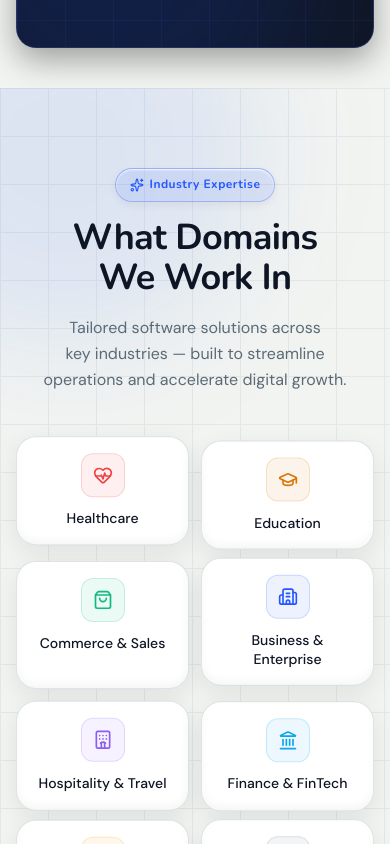
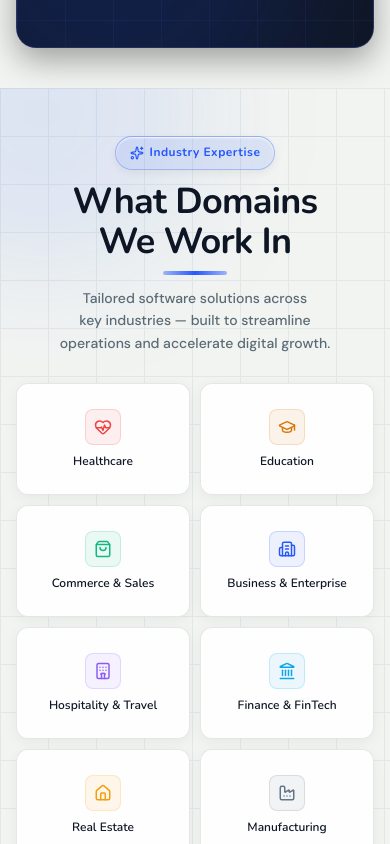
Before and after one commit to khetrikunal/Upstairs_Techno_Portfolio_Frontend, a Next.js app: page / in a window 390 px wide. Shown: the part 5180-6024 px from the top of the page. Built offline with nearby package versions, Linux system fonts and the light colour scheme.

Commit message:
Improve domains and workspace sections

```diff
--- a/components/Domains.tsx
+++ b/components/Domains.tsx
@@ -1,6 +1,7 @@
 "use client";
 
 import { motion, useReducedMotion } from "framer-motion";
+import { useState } from "react";
 import {
   HeartPulse,
   GraduationCap,
@@ -253,88 +254,111 @@ export const DOMAINS: DomainItem[] = [
 
 export default function Domains() {
   const shouldReduceMotion = useReducedMotion();
+  const [activeDomain, setActiveDomain] = useState<string | null>(null);
 
   return (
     <section
       id="domains"
-      className="relative py-20 sm:py-28 lg:py-32 bg-paper overflow-hidden scroll-mt-24 sm:scroll-mt-28"
+      className="relative py-12 sm:py-16 lg:py-20 bg-paper overflow-hidden scroll-mt-24 sm:scroll-mt-28"
     >
       {/* Blueprint grid background */}
-      <div className="absolute inset-0 blueprint-grid opacity-35 pointer-events-none" />
+      <div className="absolute inset-0 blueprint-grid opacity-15 pointer-events-none" />
 
       {/* Decorative gradient glow blobs */}
-      <div className="absolute -top-32 -left-32 w-96 h-96 bg-blueline/10 rounded-full blur-3xl pointer-events-none" />
-      <div className="absolute -bottom-32 -right-32 w-96 h-96 bg-brass/10 rounded-full blur-3xl pointer-events-none" />
+      <div className="domains-glow absolute -top-32 -left-32 w-80 h-80 bg-blueline/10 rounded-full blur-3xl pointer-events-none" />
+      <div className="domains-glow domains-glow-delayed absolute -bottom-32 -right-32 w-80 h-80 bg-blueline/5 rounded-full blur-3xl pointer-events-none" />
 
       <div className="relative mx-auto max-w-7xl px-4 sm:px-6 md:px-8">
         {/* Section Header */}
         <motion.div
-          initial={{ opacity: 0, y: 20 }}
+          initial={shouldReduceMotion ? { opacity: 1 } : { opacity: 0, y: 14 }}
           whileInView={{ opacity: 1, y: 0 }}
           viewport={{ once: true }}
-          transition={{ duration: 0.5 }}
-          className="text-center max-w-3xl mx-auto mb-12 sm:mb-16"
+          transition={{ duration: shouldReduceMotion ? 0 : 0.4 }}
+          className="text-center max-w-3xl mx-auto mb-7 sm:mb-9"
         >
-          <div className="clay-pill clay-pill-accent mb-4">
+          <div className="clay-pill clay-pill-accent mb-3">
             <Sparkles className="w-3.5 h-3.5 text-blueline" />
             Industry Expertise
           </div>
           <h2 className="font-display text-section-heading font-black text-ink tracking-tight text-balance">
             What Domains We Work In
           </h2>
-          <p className="mt-4 text-base sm:text-lg md:text-xl text-slate leading-relaxed text-balance">
+          <div className="mx-auto mt-2 h-1 w-16 rounded-full bg-gradient-to-r from-blueline/40 via-blueline to-blueline/40" />
+          <p className="mt-3 text-sm sm:text-base text-slate leading-relaxed text-balance">
             Tailored software solutions across key industries — built to streamline operations and accelerate digital growth.
           </p>
         </motion.div>
 
         {/* Domain Tags Grid — names only, no subcategories */}
-        <div className="grid grid-cols-2 sm:grid-cols-3 lg:grid-cols-4 xl:grid-cols-5 gap-3 sm:gap-4">
-          {DOMAINS.map((domain, idx) => {
+        <motion.div
+          className="grid grid-cols-2 sm:grid-cols-3 lg:grid-cols-4 xl:grid-cols-5 gap-2.5 sm:gap-3"
+          variants={{
+            hidden: {},
+            visible: { transition: { staggerChildren: shouldReduceMotion ? 0 : 0.045 } },
+          }}
+          initial="hidden"
+          whileInView="visible"
+          viewport={{ once: true, margin: "-24px" }}
+        >
+          {DOMAINS.map((domain) => {
             const Icon = domain.icon;
             return (
-              <motion.div
+              <motion.button
+                type="button"
                 key={domain.id}
                 id={domain.id}
-                initial={{ opacity: 0, y: 16 }}
-                whileInView={{ opacity: 1, y: 0 }}
-                viewport={{ once: true, margin: "-40px" }}
-                transition={{ duration: 0.4, delay: idx * 0.05 }}
-                className="group flex flex-col items-center gap-3 clay-card clay-card-hover p-4 sm:p-5 text-center cursor-default"
-                style={
-                  shouldReduceMotion
-                    ? {}
-                    : {
-                        animation: `domainFloat ${2.8 + (idx % 4) * 0.35}s ${idx * 0.18}s ease-in-out infinite`,
-                      }
-                }
+                variants={{
+                  hidden: shouldReduceMotion ? { opacity: 1 } : { opacity: 0, y: 12 },
+                  visible: { opacity: 1, y: 0 },
+                }}
+                transition={{ duration: shouldReduceMotion ? 0 : 0.28, ease: "easeOut" }}
+                whileHover={shouldReduceMotion ? undefined : { y: -3, scale: 1.015 }}
+                whileTap={shouldReduceMotion ? undefined : { scale: 0.985 }}
+                aria-label={`${domain.name}. ${domain.tagline}`}
+                aria-pressed={activeDomain === domain.id}
+                onClick={() => setActiveDomain((current) => current === domain.id ? null : domain.id)}
+                className="group relative flex min-h-28 sm:min-h-32 flex-col items-center justify-center gap-2 overflow-hidden rounded-xl border border-ink/10 bg-white/90 p-3 text-center shadow-[0_3px_14px_rgba(11,27,58,0.05)] transition-[border-color,box-shadow,background-color] duration-200 hover:border-blueline/60 hover:bg-white hover:shadow-[0_8px_24px_rgba(37,87,255,0.12)] focus-visible:outline-none focus-visible:ring-2 focus-visible:ring-blueline focus-visible:ring-offset-2"
               >
+                <span className="pointer-events-none absolute inset-0 bg-gradient-to-br from-blueline/[0.07] via-transparent to-blueline/[0.03] opacity-0 transition-opacity duration-300 group-hover:opacity-100 group-focus-visible:opacity-100" />
                 {/* Icon badge */}
                 <div
-                  className="w-11 h-11 rounded-xl flex items-center justify-center shrink-0 transition-transform duration-300 group-hover:scale-110"
+                  className="relative z-10 flex h-9 w-9 shrink-0 items-center justify-center rounded-lg transition-transform duration-300 group-hover:scale-110 group-hover:-rotate-3"
                   style={{
                     backgroundColor: `${domain.color}14`,
                     color: domain.color,
                     border: `1.5px solid ${domain.color}30`,
                   }}
                 >
-                  <Icon className="w-5 h-5" />
+                  <Icon className="h-[18px] w-[18px]" />
                 </div>
 
                 {/* Domain name only */}
-                <p className="font-display text-sm sm:text-base font-bold text-ink leading-snug">
+                <p className="relative z-10 font-display text-xs sm:text-sm font-bold text-ink leading-snug">
                   {domain.name}
                 </p>
-              </motion.div>
+                <span
+                  aria-hidden="true"
+                  className={`absolute inset-0 z-20 flex items-center justify-center rounded-xl bg-gradient-to-br from-ink via-[#102c62] to-blueline px-3 py-2 text-[11px] leading-snug text-white transition-all duration-[250ms] ${activeDomain === domain.id ? "opacity-100" : "pointer-events-none opacity-0 group-hover:opacity-100 group-focus-visible:opacity-100"}`}
+                >
+                  {domain.tagline}
+                </span>
+              </motion.button>
             );
           })}
-        </div>
+        </motion.div>
       </div>
 
-      {/* Float keyframe */}
+      {/* Restrained ambient accent, disabled for reduced-motion preferences. */}
       <style>{`
-        @keyframes domainFloat {
-          0%, 100% { transform: translateY(0px); }
-          50%       { transform: translateY(-5px); }
+        @keyframes domainsGlowDrift {
+          0%, 100% { transform: translate(0, 0); }
+          50% { transform: translate(10px, -8px); }
+        }
+        .domains-glow { animation: domainsGlowDrift 12s ease-in-out infinite; }
+        .domains-glow-delayed { animation-delay: -6s; }
+        @media (prefers-reduced-motion: reduce) {
+          .domains-glow, .domains-glow-delayed { animation: none; }
         }
       `}</style>
     </section>
```
Also changed, not shown: components/OfficeCollage.tsx (+34 -9 lines).
